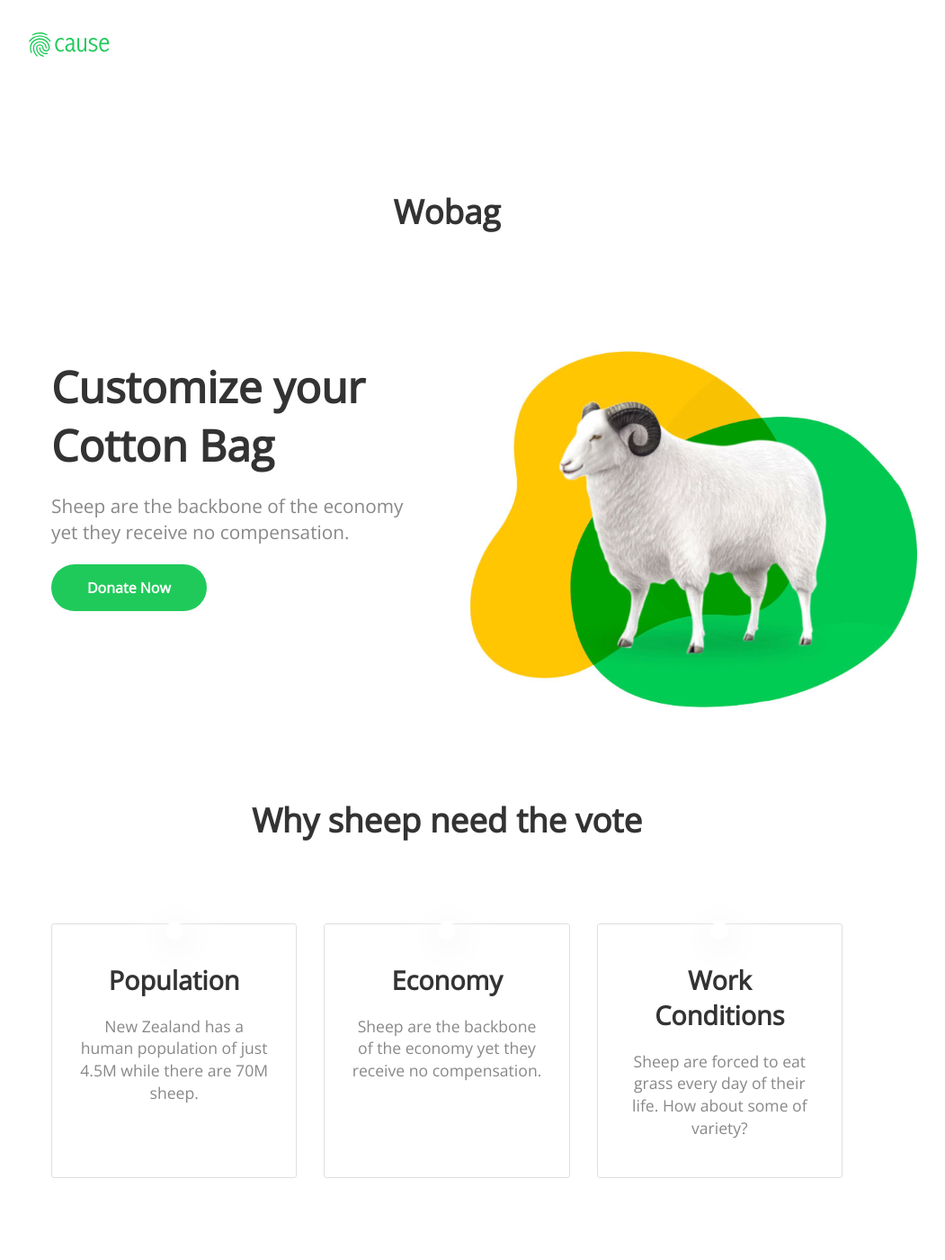
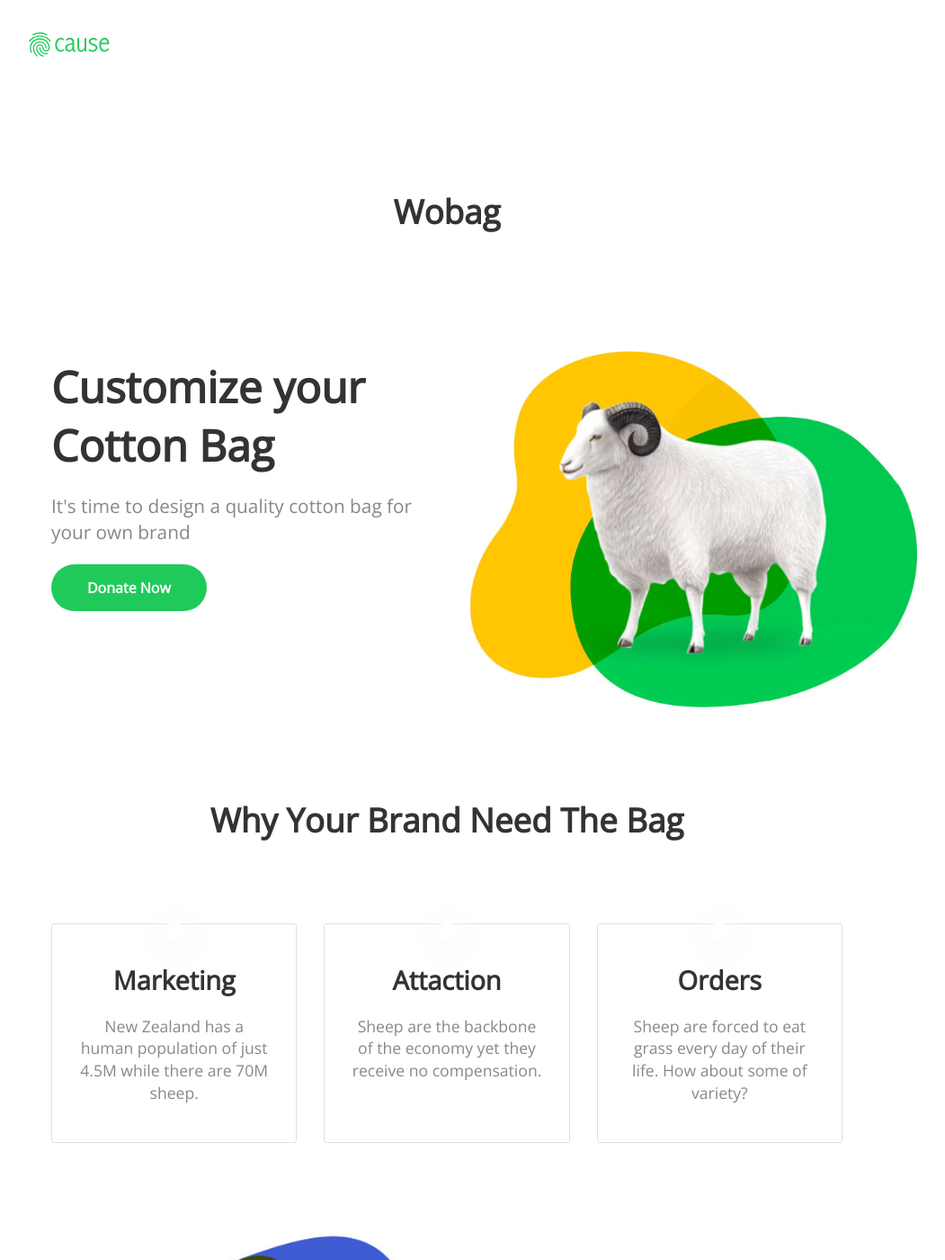
Before and after one commit to wobags/wobags.github.io, a Jekyll site: the page built from index.html, in a window 1280 px wide and 1400 px high. Shown: the whole window at 90% size, without its empty margins (143-1194 px from the left). Built offline with Jekyll 4.4.1, drawn with Linux system fonts in a browser that asks for light colours; nearby versions of some CDN libraries; some of the changed text lies outside the part shown.

Commit message:
Updated 'index.html' via CloudCannon

```diff
--- a/index.html
+++ b/index.html
@@ -11,7 +11,7 @@ title: Wobag
 					Customize your Cotton Bag
 				</h1>
 				<p class="editable">
-					Sheep are the backbone of the economy yet they receive no compensation.
+					It's time to design a quality cotton bag for your own brand
 				</p>
 				<div class="button">
 					<a href="#donate">Donate Now</a>
@@ -26,14 +26,14 @@ title: Wobag
 
 <div class="container">
 	<h2 class="editable" style="text-align: center;">
-		Why sheep need the vote
+		Why Your Brand Need The Bag
 	</h2>
 
 	<ul class="thirds">
 		<li>
 			<div class="image">{% include icons/site.html icon="population" %}</div>
 			<h3 class="editable">
-				Population
+				Marketing
 			</h3>
 			<p class="editable">
 				New Zealand has a human population of just 4.5M while there are 70M sheep.
@@ -43,7 +43,7 @@ title: Wobag
 		<li>
 			<div class="image">{% include icons/site.html icon="economy" %}</div>
 			<h3 class="editable">
-				Economy
+				Attaction
 			</h3>
 			<p class="editable">
 				Sheep are the backbone of the economy yet they receive no compensation.
@@ -53,7 +53,7 @@ title: Wobag
 		<li>
 			<div class="image">{% include icons/site.html icon="conditions" %}</div>
 			<h3 class="editable">
-				Work Conditions
+				Orders
 			</h3>
 			<p class="editable">
 				Sheep are forced to eat grass every day of their life. How about some of variety?
```
Also changed, not shown: other parts of index.html (+1 -1 lines).
